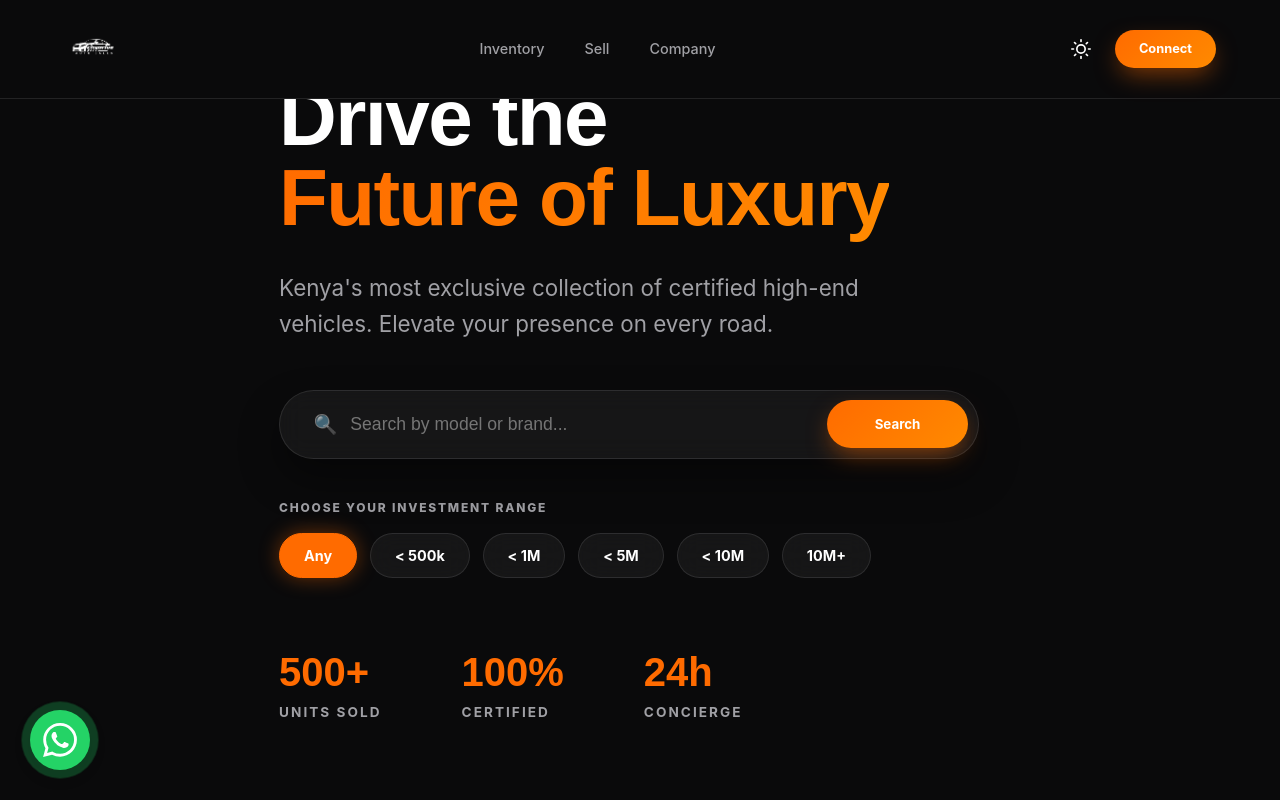
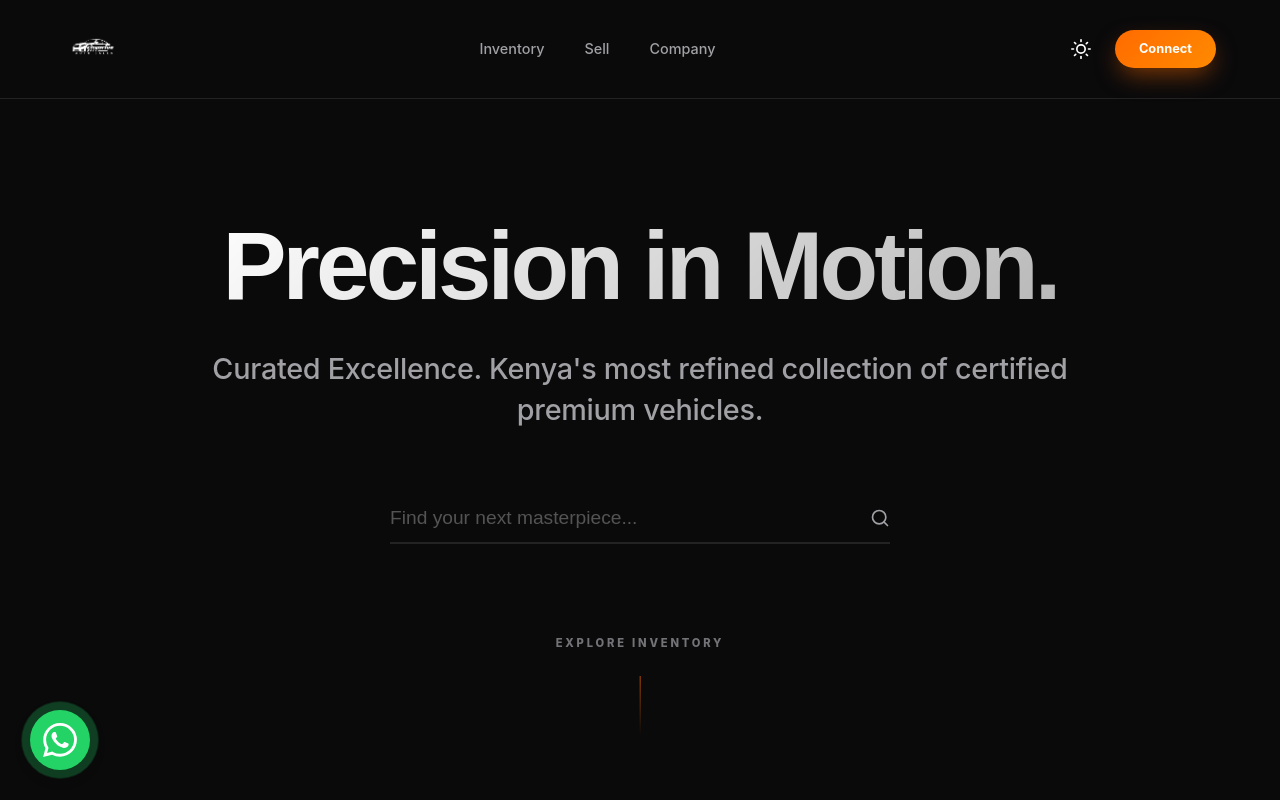
Before and after one commit to Ruchez/citydrive, a React (Vite) app: page / in a window 1280 px wide. Shown: the top 800 px of the page. Built offline with nearby package versions, Linux system fonts and the light colour scheme.

Commit message:
UI: Redesign Hero section with Apple-inspired minimalism

```diff
--- a/src/App.css
+++ b/src/App.css
@@ -198,24 +198,39 @@ body {
   background: linear-gradient(to right, rgba(248, 249, 2FA, 0.9) 0%, rgba(248, 249, 2FA, 0.1) 100%);
 }
 
-.hero-content {
-  max-width: 850px;
-  width: 100%;
+.hero-content-minimal {
+  height: 100%;
+  display: flex;
+  flex-direction: column;
+  justify-content: center;
+  align-items: center;
+  text-align: center;
+  padding-bottom: 5vh;
 }
 
-.hero-title {
-  font-size: 5rem;
-  line-height: 1;
-  margin-bottom: 2rem;
-  font-weight: 900;
+.hero-text-center {
+  max-width: 900px;
 }
 
-.hero-subtitle {
-  font-size: 1.4rem;
+.hero-title-premium {
+  font-size: 6rem;
+  letter-spacing: -0.04em;
+  font-weight: 800;
+  line-height: 1.05;
+  margin-bottom: 2rem;
+  background: linear-gradient(135deg, #fff 0%, rgba(255, 255, 255, 0.7) 100%);
+  -webkit-background-clip: text;
+  background-clip: text;
+  -webkit-text-fill-color: transparent;
+}
+
+.hero-subtitle-clean {
+  font-size: 1.8rem;
+  font-weight: 500;
   color: var(--text-secondary);
-  margin-bottom: 3rem;
-  max-width: 600px;
-  line-height: 1.6;
+  margin-bottom: 4rem;
+  line-height: 1.4;
+  letter-spacing: -0.01em;
 }
 
 /* Theme Toggle Button */
@@ -243,94 +258,51 @@ body {
   border-color: var(--accent-primary);
 }
 
-/* Premium Budget Selector */
-.premium-budget-selector {
+/* Minimal Search Interface */
+.hero-minimal-search {
   width: 100%;
-  max-width: 950px;
-  margin-top: 1rem;
+  max-width: 500px;
+  margin: 0 auto;
 }
 
-.selection-label {
-  display: block;
-  font-size: 0.75rem;
-  font-weight: 800;
-  letter-spacing: 0.15em;
-  color: var(--text-secondary);
-  margin-bottom: 1rem;
-  text-transform: uppercase;
+.minimal-search-input {
+  display: flex;
+  align-items: center;
+  border-bottom: 2px solid rgba(255, 255, 255, 0.1);
+  padding: 0.8rem 0;
+  transition: border-color 0.4s ease;
 }
 
-.budget-chips {
-  display: flex;
-  gap: 0.8rem;
-  flex-wrap: wrap;
+.minimal-search-input:focus-within {
+  border-color: var(--accent-primary);
 }
 
-.budget-chip {
-  padding: 0.8rem 1.5rem;
-  border-radius: 100px;
-  font-weight: 700;
-  font-size: 0.9rem;
-  color: var(--text-primary);
-  border: 1px solid var(--glass-border);
-  cursor: pointer;
-  transition: all 0.4s cubic-bezier(0.23, 1, 0.32, 1);
+.minimal-search-input input {
+  flex: 1;
+  background: none;
+  border: none;
+  color: white;
+  font-size: 1.2rem;
+  outline: none;
+  padding-right: 1rem;
 }
 
-.budget-chip:hover {
-  transform: translateY(-3px);
-  background: var(--glass-bg);
-  border-color: var(--accent-primary);
-  box-shadow: 0 10px 20px rgba(0, 0, 0, 0.2);
+.minimal-search-input input::placeholder {
+  color: rgba(255, 255, 255, 0.3);
 }
 
-.budget-chip.active {
-  background: var(--accent-primary);
-  color: white;
-  border-color: var(--accent-primary);
-  box-shadow: 0 0 20px rgba(255, 107, 0, 0.4);
+.minimal-search-btn {
+  background: none;
+  border: none;
+  color: var(--text-secondary);
+  cursor: pointer;
+  transition: color 0.3s ease;
+  display: flex;
+  align-items: center;
 }
 
-.filter-group-hero {
-  display: flex;
-  flex-direction: column;
-  /* Stack vertically for the group */
-  gap: 1.5rem;
-  width: 100%;
-  max-width: 950px;
-  margin-bottom: 4rem;
-  align-items: flex-start;
-}
-
-.search-bar {
-  display: flex;
-  padding: 0.6rem;
-  border-radius: 100px;
-  width: 100%;
-  max-width: 700px;
-  box-shadow: var(--shadow-premium);
-}
-
-.search-input-group {
-  flex: 1;
-  display: flex;
-  align-items: center;
-  padding: 0 1.5rem;
-}
-
-.search-icon {
-  margin-right: 0.8rem;
-  opacity: 0.7;
-  font-size: 1.2rem;
-}
-
-.search-input-group input {
-  background: none;
-  border: none;
-  color: var(--text-primary);
-  width: 100%;
-  font-size: 1.1rem;
-  outline: none;
+.minimal-search-btn:hover {
+  color: var(--accent-primary);
 }
 
 /* Buttons */
@@ -374,35 +346,62 @@ body {
   box-shadow: 0 20px 40px rgba(255, 107, 0, 0.4);
 }
 
-.search-btn {
-  padding: 1rem 3rem;
+/* Scroll Indicator */
+.hero-scroll-indicator {
+  position: absolute;
+  bottom: 4rem;
+  left: 50%;
+  transform: translateX(-50%);
+  display: flex;
+  flex-direction: column;
+  align-items: center;
+  gap: 1.5rem;
+  cursor: pointer;
+  opacity: 0.7;
+  transition: opacity 0.3s ease;
 }
 
-/* Stats */
-.hero-stats {
-  display: flex;
-  gap: 5rem;
-  flex-wrap: wrap;
+.hero-scroll-indicator:hover {
+  opacity: 1;
 }
 
-.stat-item {
-  display: flex;
-  flex-direction: column;
+.scroll-label {
+  font-size: 0.7rem;
+  font-weight: 800;
+  letter-spacing: 0.25em;
+  color: var(--text-secondary);
 }
 
-.stat-value {
-  font-size: 2.5rem;
-  font-weight: 900;
-  font-family: var(--font-display);
-  color: var(--accent-primary);
+.scroll-line {
+  width: 1px;
+  height: 60px;
+  background: linear-gradient(to bottom, var(--accent-primary), transparent);
 }
 
-.stat-label {
-  font-size: 0.85rem;
-  color: var(--text-secondary);
-  text-transform: uppercase;
-  letter-spacing: 0.15em;
-  font-weight: 700;
+@media (max-width: 1024px) {
+  .hero-title-premium {
+    font-size: 4.5rem;
+  }
+
+  .hero-subtitle-clean {
+    font-size: 1.5rem;
+  }
+}
+
+@media (max-width: 768px) {
+  .hero-title-premium {
+    font-size: 3.5rem;
+    margin-bottom: 1.5rem;
+  }
+
+  .hero-subtitle-clean {
+    font-size: 1.2rem;
+    margin-bottom: 3rem;
+  }
+
+  .hero-scroll-indicator {
+    bottom: 2rem;
+  }
 }
 
 /* Features/Cars Section */
--- a/src/App.tsx
+++ b/src/App.tsx
@@ -8,7 +8,6 @@ import Footer from './components/Footer'
 
 function App() {
   const [searchQuery, setSearchQuery] = useState('')
-  const [maxPrice, setMaxPrice] = useState(Infinity)
   const [theme, setTheme] = useState(() => {
     return localStorage.getItem('citydrive-theme') || 'dark'
   })
@@ -39,10 +38,10 @@ function App() {
     <div className={`app-container ${theme}-theme`}>
       <div className="site-watermark">CITYDRIVE</div>
       <Navbar theme={theme} onToggleTheme={toggleTheme} />
-      <Hero onSearch={setSearchQuery} onPriceFilter={setMaxPrice} />
+      <Hero onSearch={setSearchQuery} />
       <main>
         <div className="reveal">
-          <FeaturedCars query={searchQuery} maxPrice={maxPrice} />
+          <FeaturedCars query={searchQuery} maxPrice={Infinity} />
         </div>
         <div className="reveal">
           <SellSection />
--- a/src/components/Hero.tsx
+++ b/src/components/Hero.tsx
@@ -1,29 +1,13 @@
-import { useState, useEffect, useRef } from 'react'
+import { useState, useRef } from 'react'
 import heroImg from '../assets/hero.png'
 
 interface HeroProps {
     onSearch: (query: string) => void
-    onPriceFilter: (price: number) => void
 }
 
-const Hero = ({ onSearch, onPriceFilter }: HeroProps) => {
+const Hero = ({ onSearch }: HeroProps) => {
     const [inputValue, setInputValue] = useState('')
-    const [budget, setBudget] = useState('all')
-    const [mousePos, setMousePos] = useState({ x: 0, y: 0 })
     const heroRef = useRef<HTMLElement>(null)
-
-    useEffect(() => {
-        const handleMouseMove = (e: MouseEvent) => {
-            if (!heroRef.current) return
-            const { left, top, width, height } = heroRef.current.getBoundingClientRect()
-            const x = (e.clientX - left - width / 2) / 25
-            const y = (e.clientY - top - height / 2) / 25
-            setMousePos({ x, y })
-        }
-
-        window.addEventListener('mousemove', handleMouseMove)
-        return () => window.removeEventListener('mousemove', handleMouseMove)
-    }, [])
 
     const handleSearch = (e: React.FormEvent) => {
         e.preventDefault()
@@ -33,87 +17,36 @@ const Hero = ({ onSearch, onPriceFilter }: HeroProps) => {
 
     return (
         <header className="hero" ref={heroRef}>
+            <img src={heroImg} alt="CityDrive Experience" className="hero-bg" />
             <div className="hero-overlay"></div>
-            <img src={heroImg} alt="Premium SUV in Nairobi" className="hero-bg" />
 
-            <div
-                className="container hero-content"
-                style={{
-                    transform: `translate3d(${mousePos.x}px, ${mousePos.y}px, 0)`,
-                    transition: 'transform 0.1s ease-out'
-                }}
-            >
-                <h1 className="hero-title">
-                    Drive the <br />
-                    <span className="accent-text">Future of Luxury</span>
-                </h1>
-                <p className="hero-subtitle">
-                    Kenya's most exclusive collection of certified high-end vehicles. Elevate your presence on every road.
-                </p>
+            <div className="container hero-content-minimal">
+                <div className="hero-text-center">
+                    <h1 className="hero-title-premium">
+                        Precision in Motion.
+                    </h1>
+                    <p className="hero-subtitle-clean">
+                        Curated Excellence. Kenya's most refined collection of certified premium vehicles.
+                    </p>
 
-                <div className="filter-group-hero">
-                    <form className="search-bar glass" onSubmit={handleSearch}>
-                        <div className="search-input-group">
-                            <span className="search-icon">🔍</span>
+                    <div className="hero-minimal-search">
+                        <form className="minimal-search-input" onSubmit={handleSearch}>
                             <input
                                 type="text"
-                                placeholder="Search by model or brand..."
+                                placeholder="Find your next masterpiece..."
                                 value={inputValue}
                                 onChange={(e) => setInputValue(e.target.value)}
                             />
-                        </div>
-                        <button type="submit" className="search-btn btn-primary">
-                            Search
-                        </button>
-                    </form>
-
-                    <div className="premium-budget-selector">
-                        <span className="selection-label">CHOOSE YOUR INVESTMENT RANGE</span>
-                        <div className="budget-chips">
-                            {[
-                                { label: 'Any', value: 'all' },
-                                { label: '< 500k', value: '500000' },
-                                { label: '< 1M', value: '1000000' },
-                                { label: '< 5M', value: '5000000' },
-                                { label: '< 10M', value: '10000000' },
-                                { label: '10M+', value: '99999999' }
-                            ].map((chip) => (
-                                <button
-                                    key={chip.value}
-                                    className={`budget-chip glass ${budget === chip.value ? 'active' : ''}`}
-                                    onClick={() => {
-                                        const price = chip.value === 'all' ? Infinity : parseInt(chip.value);
-                                        setBudget(chip.value);
-                                        onPriceFilter(price);
-                                        document.getElementById('buy')?.scrollIntoView({ behavior: 'smooth' });
-                                    }}
-                                >
-                                    {chip.label}
-                                </button>
-                            ))}
-                        </div>
+                            <button type="submit" className="minimal-search-btn">
+                                <svg width="20" height="20" viewBox="0 0 24 24" fill="none" stroke="currentColor" strokeWidth="2" strokeLinecap="round" strokeLinejoin="round"><circle cx="11" cy="11" r="8"></circle><line x1="21" y1="21" x2="16.65" y2="16.65"></line></svg>
+                            </button>
+                        </form>
                     </div>
                 </div>
 
-                <div
-                    className="hero-stats"
-                    style={{
-                        transform: `translate3d(${-mousePos.x * 0.5}px, ${-mousePos.y * 0.5}px, 0)`,
-                        transition: 'transform 0.15s ease-out'
-                    }}
-                >
-                    <div className="stat-item">
-                        <span className="stat-value">500+</span>
-                        <span className="stat-label">Units Sold</span>
-                    </div>
-                    <div className="stat-item">
-                        <span className="stat-value">100%</span>
-                        <span className="stat-label">Certified</span>
-                    </div>
-                    <div className="stat-item">
-                        <span className="stat-value">24h</span>
-                        <span className="stat-label">Concierge</span>
-                    </div>
+                <div className="hero-scroll-indicator" onClick={() => document.getElementById('buy')?.scrollIntoView({ behavior: 'smooth' })}>
+                    <span className="scroll-label">EXPLORE INVENTORY</span>
+                    <div className="scroll-line"></div>
                 </div>
             </div>
         </header>
```
